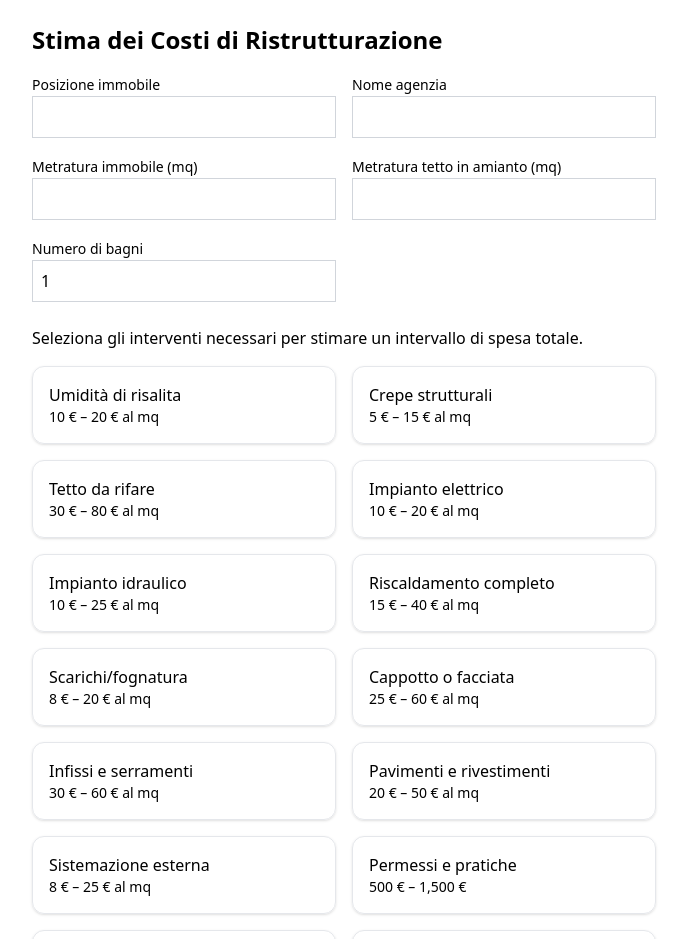
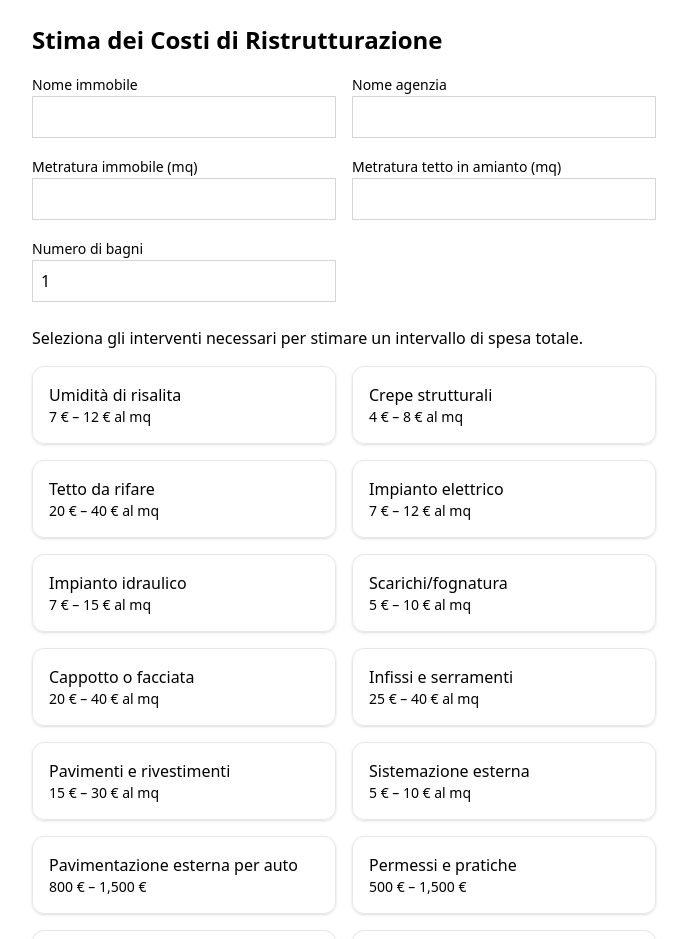
Before and after one commit to FlamingFury28/stima-costi-ristrutturazione, a React (Vite) app: page / in a window 1280 px wide. Shown: the top 939 px of the page, without its empty margins (296-983 px from the left). Built offline with nearby package versions, Linux system fonts and the light colour scheme.

Commit message:
Fix rollup/npm error for Vercel deploy

```diff
--- a/src/App.jsx
+++ b/src/App.jsx
@@ -6,21 +6,21 @@ import { Button } from "@/components/ui/button";
 import html2pdf from "html2pdf.js";
 
 const costItems = [
-  { id: "umidita", label: "Umidità di risalita", type: "area", min: 10, max: 20 },
-  { id: "crepe", label: "Crepe strutturali", type: "area", min: 5, max: 15 },
-  { id: "tetto", label: "Tetto da rifare", type: "area", min: 30, max: 80 },
-  { id: "amianto", label: "Rimozione amianto (tetto)", type: "amianto", min: 8, max: 25 },
-  { id: "elettrico", label: "Impianto elettrico", type: "area", min: 10, max: 20 },
-  { id: "idraulico", label: "Impianto idraulico", type: "area", min: 10, max: 25 },
-  { id: "riscaldamento", label: "Riscaldamento completo", type: "area", min: 15, max: 40 },
-  { id: "fognatura", label: "Scarichi/fognatura", type: "area", min: 8, max: 20 },
-  { id: "facciata", label: "Cappotto o facciata", type: "area", min: 25, max: 60 },
-  { id: "infissi", label: "Infissi e serramenti", type: "area", min: 30, max: 60 },
-  { id: "pavimenti", label: "Pavimenti e rivestimenti", type: "area", min: 20, max: 50 },
-  { id: "giardino", label: "Sistemazione esterna", type: "area", min: 8, max: 25 },
+  { id: "umidita", label: "Umidità di risalita", type: "area", min: 7, max: 12 },
+  { id: "crepe", label: "Crepe strutturali", type: "area", min: 4, max: 8 },
+  { id: "tetto", label: "Tetto da rifare", type: "area", min: 20, max: 40 },
+  { id: "amianto", label: "Rimozione amianto (tetto)", type: "amianto", min: 8, max: 18 },
+  { id: "elettrico", label: "Impianto elettrico", type: "area", min: 7, max: 12 },
+  { id: "idraulico", label: "Impianto idraulico", type: "area", min: 7, max: 15 },
+  { id: "fognatura", label: "Scarichi/fognatura", type: "area", min: 5, max: 10 },
+  { id: "facciata", label: "Cappotto o facciata", type: "area", min: 20, max: 40 },
+  { id: "infissi", label: "Infissi e serramenti", type: "area", min: 25, max: 40 },
+  { id: "pavimenti", label: "Pavimenti e rivestimenti", type: "area", min: 15, max: 30 },
+  { id: "giardino", label: "Sistemazione esterna", type: "area", min: 5, max: 10 },
+  { id: "esterno_auto", label: "Pavimentazione esterna per auto", type: "fixed", min: 800, max: 1500 },
   { id: "permessi", label: "Permessi e pratiche", type: "fixed", min: 500, max: 1500 },
   { id: "sanatorie", label: "Sanatorie/accatastamenti", type: "fixed", min: 300, max: 2000 },
-  { id: "bagni", label: "Bagni completi da rifare", type: "bagni", min: 1500, max: 3000 },
+  { id: "bagni", label: "Bagni completi da rifare", type: "bagni", min: 1200, max: 2000 },
 ];
 
 export default function CostEstimator() {
@@ -69,6 +69,7 @@ export default function CostEstimator() {
   const costDetails = computeCostDetails();
   const totalMin = costDetails.reduce((sum, item) => sum + item.min, 0);
   const totalMax = costDetails.reduce((sum, item) => sum + item.max, 0);
+  const today = new Date().toLocaleDateString();
 
   const handleDownloadPDF = () => {
     if (resultRef.current) {
@@ -80,11 +81,11 @@ export default function CostEstimator() {
   };
 
   return (
-    <div className="p-6 max-w-2xl mx-auto">
-      <h1 className="text-2xl font-bold mb-4">Stima dei Costi di Ristrutturazione</h1>
+    <div className="p-4 sm:p-6 max-w-2xl mx-auto">
+      <h1 className="text-2xl font-bold mb-4 text-center sm:text-left">Stima dei Costi di Ristrutturazione</h1>
       <div className="grid grid-cols-1 sm:grid-cols-2 gap-4 mb-6">
         <div>
-          <Label htmlFor="property">Posizione immobile</Label>
+          <Label htmlFor="property">Nome immobile</Label>
           <Input id="property" value={propertyName} onChange={(e) => setPropertyName(e.target.value)} />
         </div>
         <div>
@@ -123,7 +124,7 @@ export default function CostEstimator() {
           />
         </div>
       </div>
-      <p className="mb-4">Seleziona gli interventi necessari per stimare un intervallo di spesa totale.</p>
+      <p className="mb-4 text-center sm:text-left">Seleziona gli interventi necessari per stimare un intervallo di spesa totale.</p>
       <div className="grid grid-cols-1 sm:grid-cols-2 gap-4 mb-6">
         {costItems.filter(item => item.id !== "amianto").map((item) => (
           <Card
@@ -147,6 +148,7 @@ export default function CostEstimator() {
         ))}
       </div>
       <div ref={resultRef} className="p-4 border rounded-xl bg-gray-50 mb-4">
+        <p className="text-sm mb-2 text-right">Data: {today}</p>
         <h2 className="text-lg font-semibold mb-2">Stima per: {propertyName || "(immobile non specificato)"}</h2>
         <p className="text-sm mb-2">Agenzia: {agencyName || "(agenzia non specificata)"}</p>
         <p className="text-sm mb-2">Metratura immobile: {area || 0} mq</p>
```
